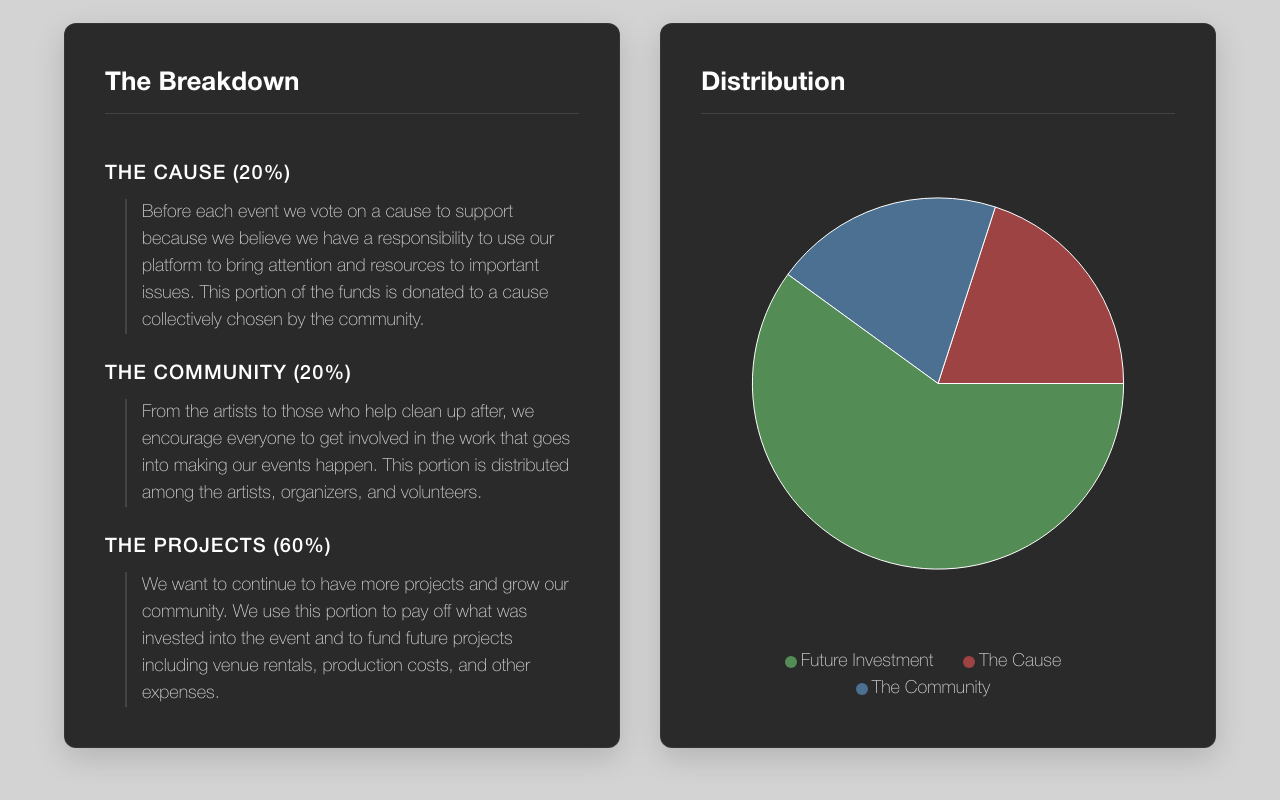
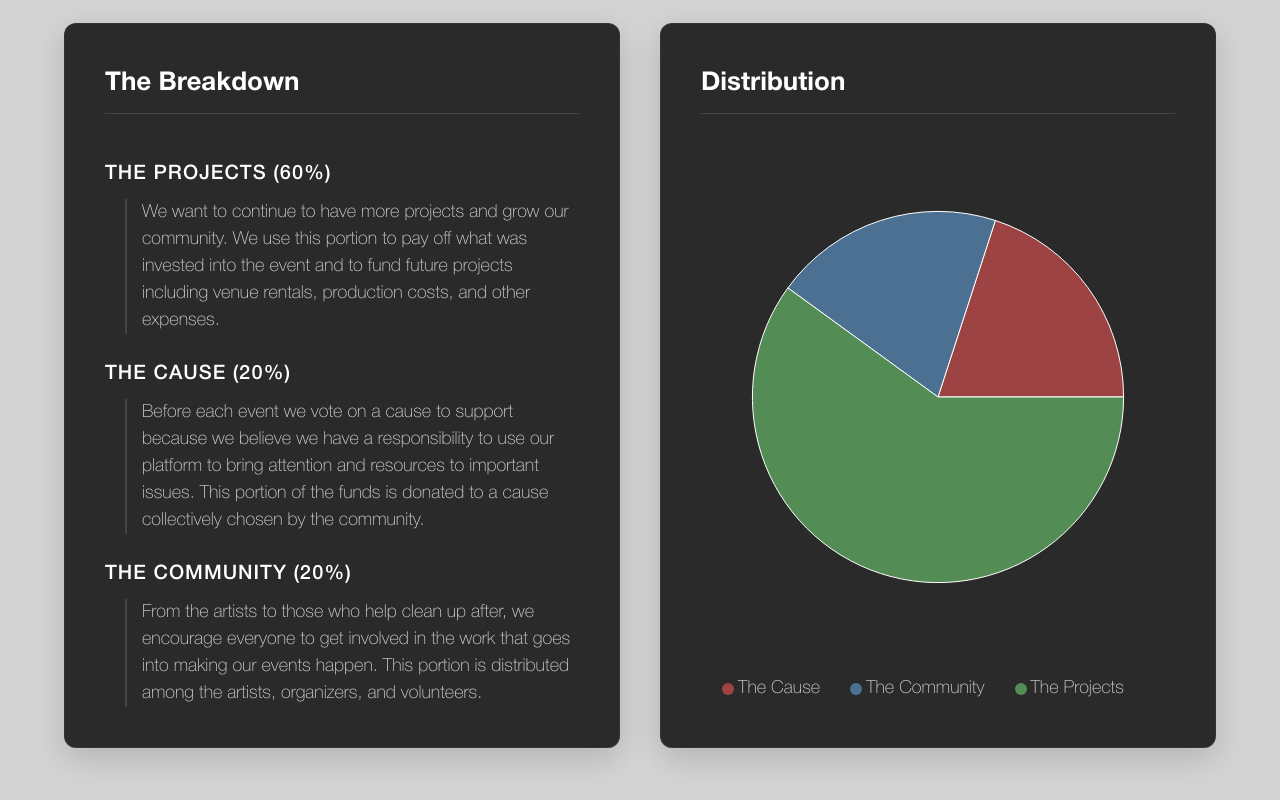
Before and after one commit to Antonioreyes8/warehouse-project, a Next.js app: page /financial in a window 1280 px wide. Shown: the part 650-1450 px from the top of the page. Built offline with nearby package versions, Linux system fonts and the light colour scheme.

Commit message:
The Projects

```diff
--- a/app/financial/financialSection.tsx
+++ b/app/financial/financialSection.tsx
@@ -17,7 +17,7 @@ import {
 const data = [
 	{ name: "The Cause", value: 20 },
 	{ name: "The Community", value: 20 },
-	{ name: "Future Investment", value: 60 },
+	{ name: "The Projects", value: 60 },
 ];
 
 const COLORS = ["#9D4343", "#4B7091", "#538C55"];
@@ -48,6 +48,14 @@ export default function FinancialSection() {
 					<div className="financials_articleBox">
 						<h3 className="financials_articleHeader">The Breakdown</h3>
 
+						<h4 className="financials_subHeader">The Projects (60%)</h4>
+						<p className="financials_text financials_indented">
+							We want to continue to have more projects and grow our community.
+							We use this portion to pay off what was invested into the event
+							and to fund future projects including venue rentals, production
+							costs, and other expenses.
+						</p>
+
 						<h4 className="financials_subHeader">The Cause (20%)</h4>
 						<p className="financials_text financials_indented">
 							Before each event we vote on a cause to support because we believe
@@ -62,14 +70,6 @@ export default function FinancialSection() {
 							everyone to get involved in the work that goes into making our
 							events happen. This portion is distributed among the artists,
 							organizers, and volunteers.
-						</p>
-
-						<h4 className="financials_subHeader">The Projects (60%)</h4>
-						<p className="financials_text financials_indented">
-							We want to continue to have more projects and grow our community.
-							We use this portion to pay off what was invested into the event
-							and to fund future projects including venue rentals, production
-							costs, and other expenses.
 						</p>
 					</div>
 
```
